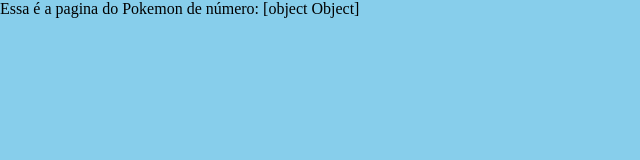
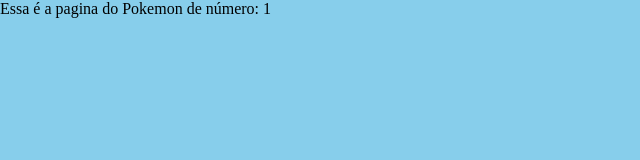
Before and after one commit to EduBarrros/React_Pokedex, a React (Create React App) app in the folder react_pokedex/: page /1 in a window 1280 px wide. Shown: the top 160 px of the page, without its empty margins (0-640 px from the left). Built offline with nearby package versions, Linux system fonts and the light colour scheme.

Commit message:
Fix bug na passagem de propriedades

```diff
--- a/react_pokedex/src/scenes/pokedex.js
+++ b/react_pokedex/src/scenes/pokedex.js
@@ -32,7 +32,7 @@
         const sprite = `https://raw.githubusercontent.com/PokeAPI/sprites/master/sprites/pokemon/${id}.png`;
         return (
             <Grid item xs={4} key={pokemonId}>
-                <Card onClick={() => navigate(`/${pokemonId}`, {id: pokemonId})}>
+                <Card onClick={() => navigate(`/${pokemonId}`)}>
                     <CardMedia
                         className={classes.cardMedia}
                         image={sprite}
--- a/react_pokedex/src/scenes/pokemon.js
+++ b/react_pokedex/src/scenes/pokemon.js
@@ -1,14 +1,14 @@
 import React from "react";
-import { useLocation } from "react-router-dom";
+import { useParams } from "react-router-dom";
 
 const Pokemon = () => {
 
-    const id  = useLocation();
+    const pokemonId  = useParams();
 
-    console.log(id)
+    console.log(pokemonId)
     return(
         <div>
-            {`Essa é a pagina do Pokemon de número: ${id}`}
+            {`Essa é a pagina do Pokemon de número: ${pokemonId.pokemonId}`}
         </div>
     )
 }
```
